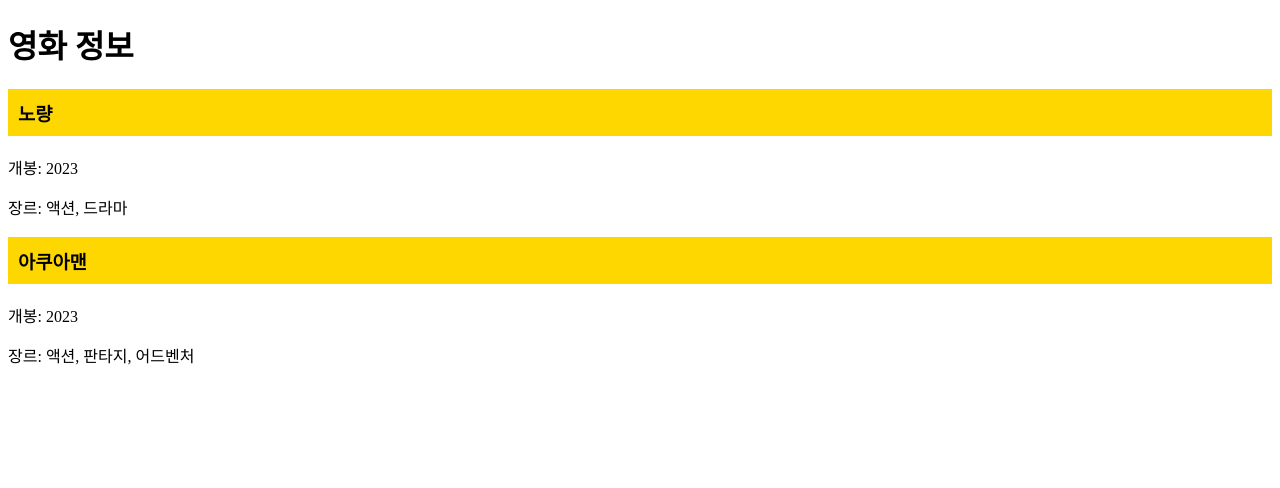
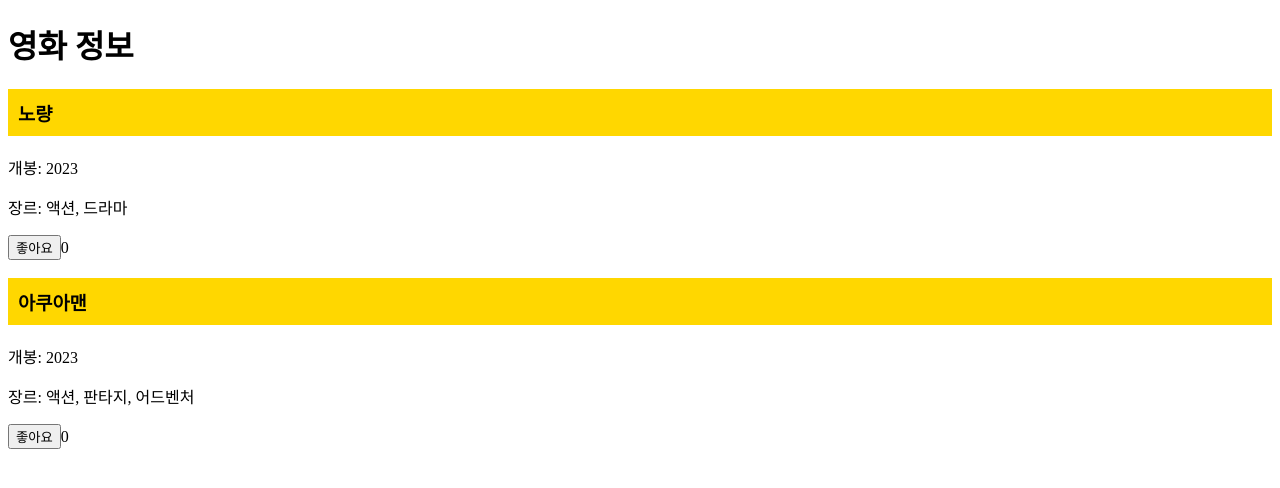
Before and after one commit to hyunz214/vue-movie-info, a Vue app: page / in a window 1280 px wide. Shown: the top 488 px of the page. Built offline with nearby package versions, Linux system fonts and the light colour scheme.

Commit message:
3. 좋아요 버튼 클릭 이벤트 추가

```diff
--- a/src/App.vue
+++ b/src/App.vue
@@ -1,9 +1,12 @@
 <template>
     <h1>영화 정보</h1>
+
     <div v-for="(movie, i) in data" :key="i">
         <h3 class="bg-yellow">{{ movie.title }}</h3>
         <p>개봉: {{ movie.year }}</p>
         <p>장르: {{ movie.category }}</p>
+        <button @:click="increaseLike(i)">좋아요</button>
+        <span>{{ movie.like }}</span>
     </div>
 </template>
 
@@ -13,10 +16,15 @@
     data() {
         return {
             data: [
-                { title: "노량", year: 2023, category: "액션, 드라마" },
-                { title: "아쿠아맨", year: 2023, category: "액션, 판타지, 어드벤처" },
+                { title: "노량", year: 2023, category: "액션, 드라마", like: 0 },
+                { title: "아쿠아맨", year: 2023, category: "액션, 판타지, 어드벤처", like: 0 },
             ],
         };
+    },
+    methods: {
+        increaseLike(i) {
+            this.data[i].like += 1;
+        },
     },
 };
 </script>
```
